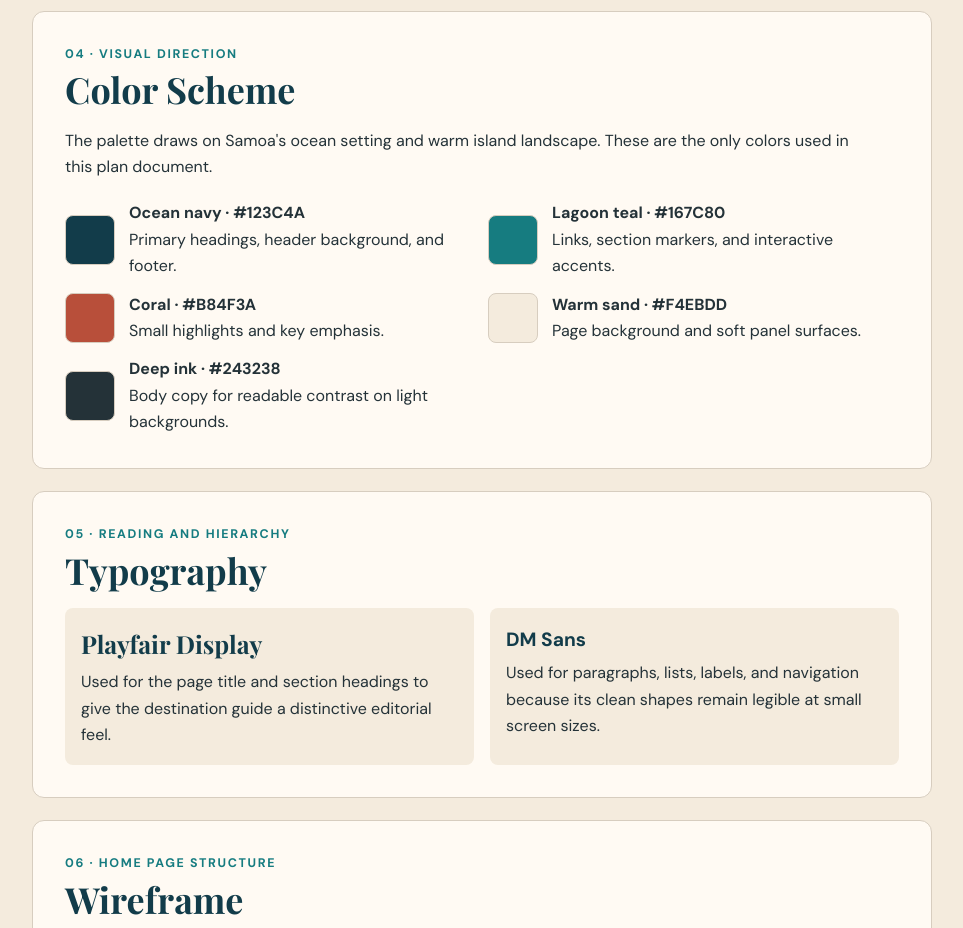
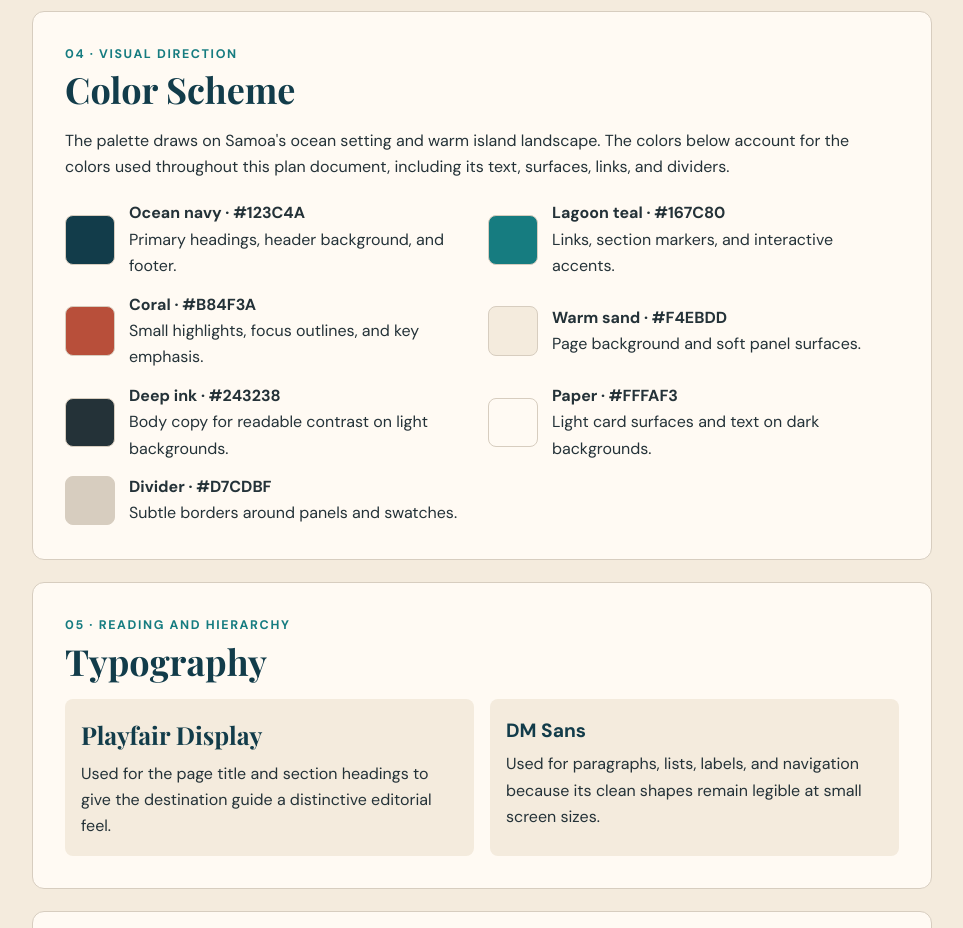
Before and after one commit to ws8637282-art/wdd231, a plain HTML site: page site-plan.html in a window 1280 px wide. Shown: the part 1440-2368 px from the top of the page, without its empty margins (158-1121 px from the left). Drawn offline with nearby package versions, Linux system fonts and the light colour scheme.

Commit message:
Update Samoa Island Guide site plan

```diff
--- a/site-plan.html
+++ b/site-plan.html
@@ -52,13 +52,15 @@
     <section class="plan-section" aria-labelledby="colors-heading">
       <p class="section-number">04 · Visual direction</p>
       <h2 id="colors-heading">Color Scheme</h2>
-      <p>The palette draws on Samoa's ocean setting and warm island landscape. These are the only colors used in this plan document.</p>
+      <p>The palette draws on Samoa's ocean setting and warm island landscape. The colors below account for the colors used throughout this plan document, including its text, surfaces, links, and dividers.</p>
       <ul class="palette-list">
         <li><span class="swatch ocean" aria-hidden="true"></span><span><strong>Ocean navy · #123C4A</strong><br>Primary headings, header background, and footer.</span></li>
         <li><span class="swatch lagoon" aria-hidden="true"></span><span><strong>Lagoon teal · #167C80</strong><br>Links, section markers, and interactive accents.</span></li>
-        <li><span class="swatch coral" aria-hidden="true"></span><span><strong>Coral · #B84F3A</strong><br>Small highlights and key emphasis.</span></li>
+        <li><span class="swatch coral" aria-hidden="true"></span><span><strong>Coral · #B84F3A</strong><br>Small highlights, focus outlines, and key emphasis.</span></li>
         <li><span class="swatch sand" aria-hidden="true"></span><span><strong>Warm sand · #F4EBDD</strong><br>Page background and soft panel surfaces.</span></li>
         <li><span class="swatch ink" aria-hidden="true"></span><span><strong>Deep ink · #243238</strong><br>Body copy for readable contrast on light backgrounds.</span></li>
+        <li><span class="swatch" style="background: #FFFAF3" aria-hidden="true"></span><span><strong>Paper · #FFFAF3</strong><br>Light card surfaces and text on dark backgrounds.</span></li>
+        <li><span class="swatch" style="background: #D7CDBF" aria-hidden="true"></span><span><strong>Divider · #D7CDBF</strong><br>Subtle borders around panels and swatches.</span></li>
       </ul>
     </section>
 
```
